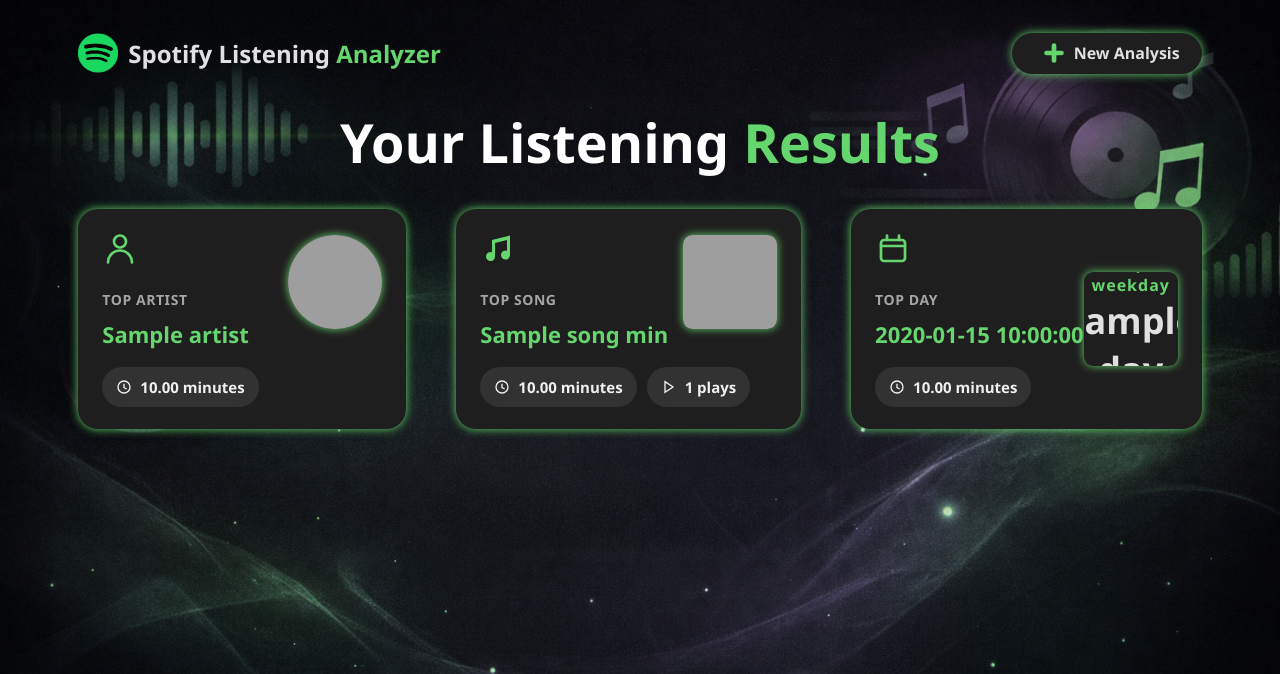
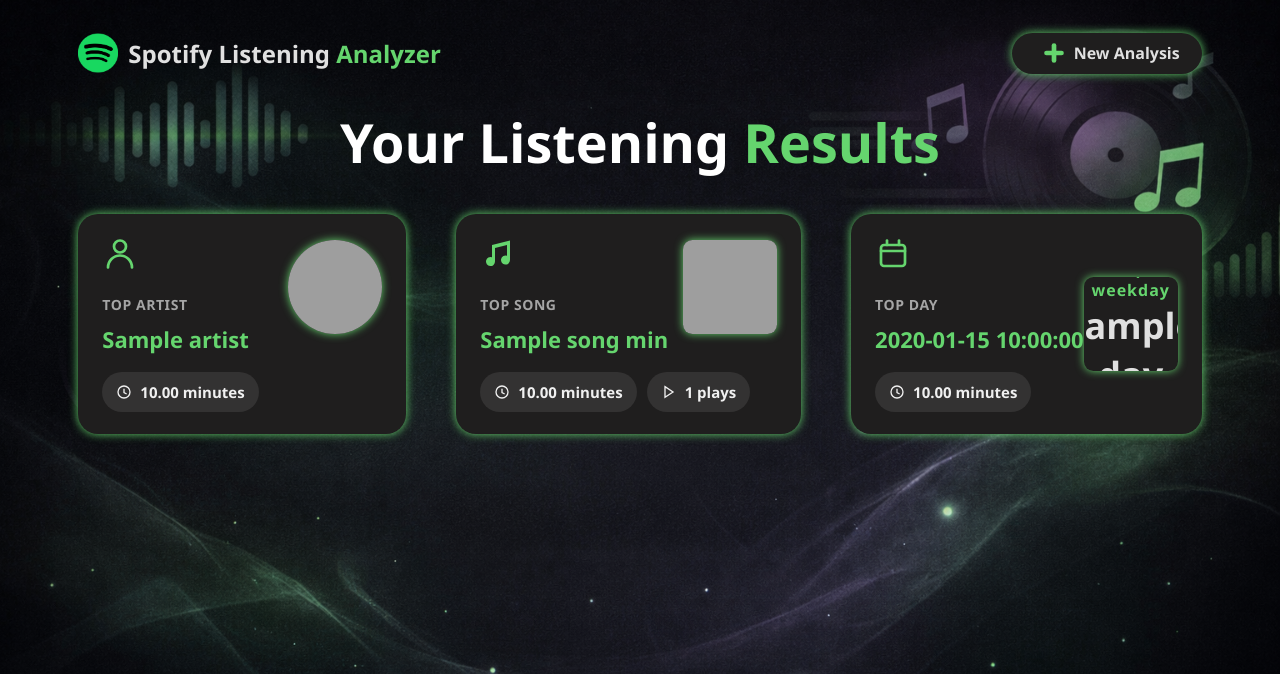
Before and after one commit to nicholasdaviees/spotify-listening-analyzer, a Flask app: template templates/results.html in a window 1280 px wide. Shown: the top 674 px of the page. Run offline with Flask 3, Linux system fonts and the light colour scheme; the template is opened without the code that fills it: most values are stand-ins (such as "Sample title", 1, 10 or a date in 2020); grey boxes are pictures that could not be loaded.

Commit message:
Fixed spacing errors

```diff
--- a/static/results-style.css
+++ b/static/results-style.css
@@ -94,7 +94,7 @@ body {
   text-align: center;
   gap: 10px;
   margin-top: 15px;
-  margin-bottom: 30px;
+  margin-bottom: 35px;
 }
 
 h1 { /* Highlight "Results" in page title */
@@ -108,7 +108,7 @@ h1 { /* Highlight "Results" in page title */
 .listening-stats-top {
   display: flex;
   justify-content: center;
-  align-items: stretch;
+  align-items: center;
   gap: 50px;
   padding: 0;
   flex-wrap: wrap;
--- a/templates/results.html
+++ b/templates/results.html
@@ -151,6 +151,10 @@
                 </div>
             </div>
             <!-- END TOP ARTIST -->
+
+            <!-- TODO: Add Listening Overview section with and total listening time (minutes, hours, days) and total listening time per month shown as graph. -->
+            <!-- TODO: Add button to go to LLM chatbot -->
+
         </div>
     </div>
  </div>
```
